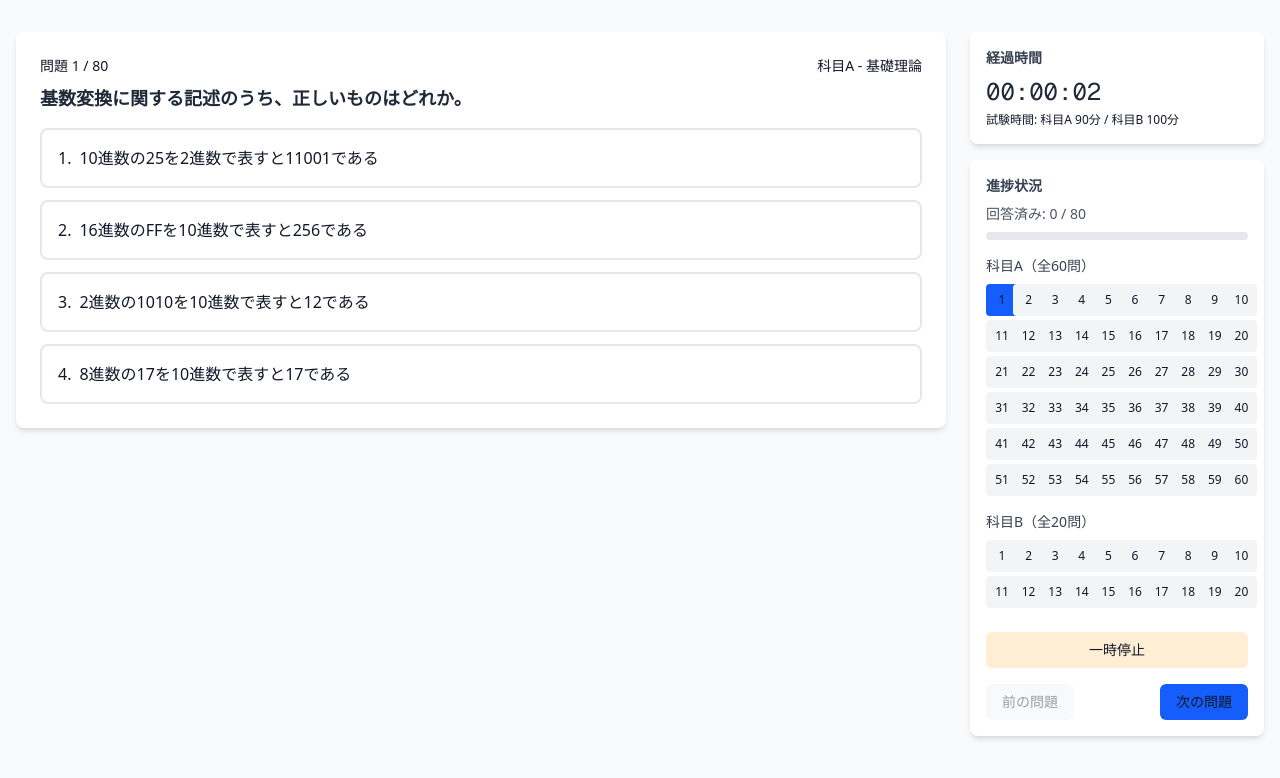
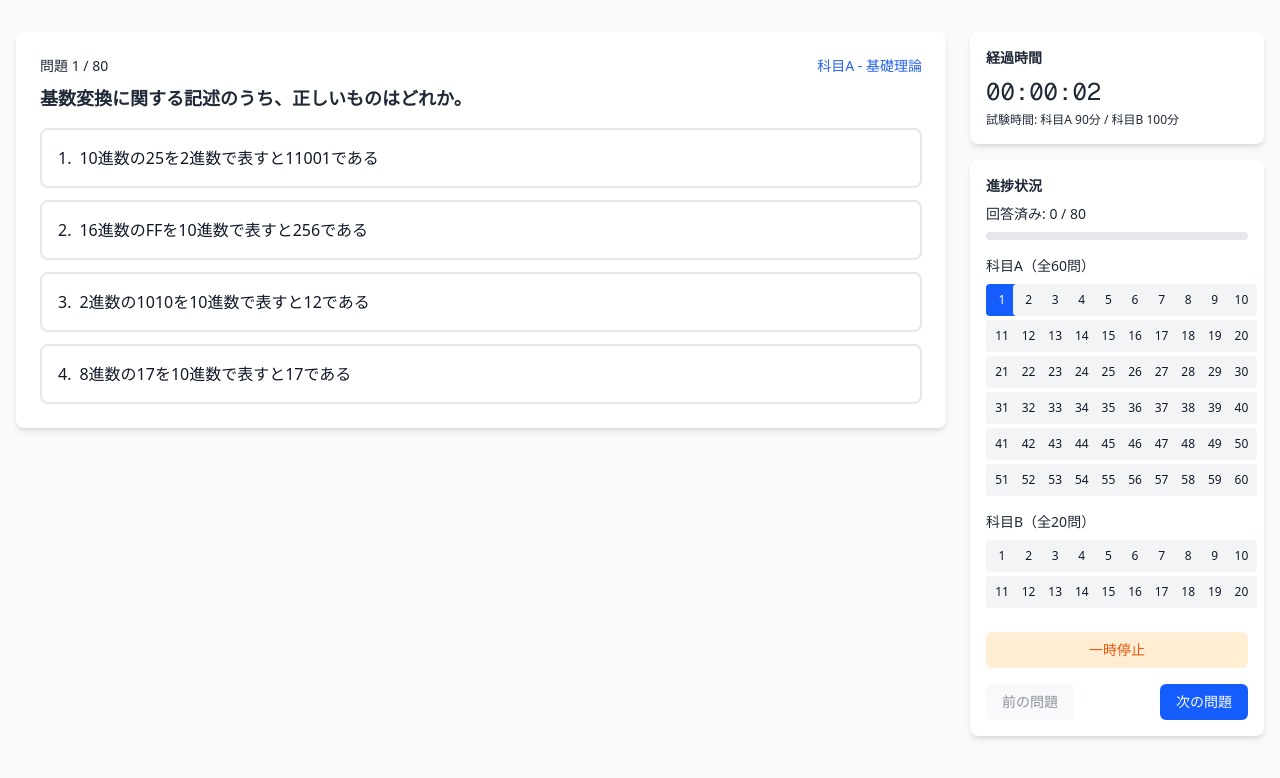
Before and after one commit to Ykuroyy/kihonjoho2-exam-app, a Next.js app: page / in a window 1280 px wide. Both pictures are taken after a click on the button "試験を開始する". Shown: the top 778 px of the page. Built offline with nearby package versions, Linux system fonts and the light colour scheme.

Commit message:
文字色変更

```diff
--- a/src/app/globals.css
+++ b/src/app/globals.css
@@ -27,19 +27,37 @@ body {
 
 /* テキストの可読性を強制 */
 * {
-  color: inherit;
+  color: #111827 !important;
 }
 
-.text-gray-800 {
+.text-gray-800, .text-gray-700, .text-gray-600, .text-gray-500 {
   color: #1f2937 !important;
 }
 
-.text-gray-700 {
-  color: #374151 !important;
+/* 背景色の強制 */
+.bg-white {
+  background-color: #ffffff !important;
 }
 
-.text-gray-600 {
-  color: #4b5563 !important;
+/* 特定の色は維持 */
+.text-blue-600 {
+  color: #2563eb !important;
+}
+
+.text-green-600, .text-green-800 {
+  color: #16a34a !important;
+}
+
+.text-red-600, .text-red-800 {
+  color: #dc2626 !important;
+}
+
+.text-orange-600, .text-orange-700 {
+  color: #ea580c !important;
+}
+
+.text-white {
+  color: #ffffff !important;
 }
 
 /* カスタムスタイリング */
--- a/src/data/sampleQuestions.ts
+++ b/src/data/sampleQuestions.ts
@@ -146,35 +146,176 @@ export const sampleQuestions: Question[] = [
   }
 ];
 
-// 実際の試験では科目A：60問、科目B：20問必要なので、ダミーデータを追加
+// 基本情報技術者試験の追加問題データ
+const additionalQuestions: Question[] = [
+  // 科目A 追加問題
+  {
+    id: 'A006',
+    category: 'A',
+    text: 'キャッシュメモリの特徴として、最も適切なものはどれか。',
+    options: [
+      'メインメモリよりも容量が大きく、アクセス速度が遅い',
+      'メインメモリよりも容量が小さく、アクセス速度が速い',
+      'メインメモリよりも容量が大きく、アクセス速度が速い',
+      'メインメモリよりも容量が小さく、アクセス速度が遅い'
+    ],
+    correctAnswer: 1,
+    explanation: 'キャッシュメモリは、CPUとメインメモリの間に配置される高速な記憶装置で、容量は小さいがアクセス速度が非常に速いという特徴があります。',
+    topic: 'コンピュータシステム'
+  },
+  {
+    id: 'A007',
+    category: 'A',
+    text: 'IPv4アドレスのクラスAの特徴はどれか。',
+    options: [
+      '先頭8ビットがネットワーク部、残り24ビットがホスト部',
+      '先頭16ビットがネットワーク部、残り16ビットがホスト部',
+      '先頭24ビットがネットワーク部、残り8ビットがホスト部',
+      '全32ビットがネットワーク部'
+    ],
+    correctAnswer: 0,
+    explanation: 'クラスAのIPv4アドレスは、先頭8ビットがネットワーク部、残り24ビットがホスト部となっており、大規模なネットワークに適しています。',
+    topic: 'ネットワーク'
+  },
+  {
+    id: 'A008',
+    category: 'A',
+    text: 'データベースの正規化において、第2正規形の条件はどれか。',
+    options: [
+      'すべての属性が原子値である',
+      '第1正規形であり、部分関数従属がない',
+      '第2正規形であり、推移的関数従属がない',
+      'すべての属性が主キーに完全関数従属する'
+    ],
+    correctAnswer: 1,
+    explanation: '第2正規形は、第1正規形の条件を満たし、かつ部分関数従属（主キーの一部の属性に従属する非キー属性）が存在しないことが条件です。',
+    topic: 'データベース'
+  },
+  {
+    id: 'A009',
+    category: 'A',
+    text: 'ファイアウォールの主な機能はどれか。',
+    options: [
+      'コンピュータウイルスの検出と駆除',
+      'ネットワーク通信の監視と制御',
+      'データの暗号化と復号化',
+      'システムの脆弱性診断'
+    ],
+    correctAnswer: 1,
+    explanation: 'ファイアウォールは、内部ネットワークと外部ネットワーク間の通信を監視し、事前に定義されたルールに基づいて通信を許可または拒否する機能を持ちます。',
+    topic: 'セキュリティ'
+  },
+  {
+    id: 'A010',
+    category: 'A',
+    text: 'PDCA サイクルの各フェーズの正しい順序はどれか。',
+    options: [
+      'Plan → Do → Check → Action',
+      'Plan → Do → Action → Check',
+      'Do → Plan → Check → Action',
+      'Check → Action → Plan → Do'
+    ],
+    correctAnswer: 0,
+    explanation: 'PDCAサイクルは、Plan（計画）→ Do（実行）→ Check（評価）→ Action（改善）の順序で継続的な改善を行う管理手法です。',
+    topic: 'マネジメント'
+  }
+];
+
+// 実際の試験では科目A：60問、科目B：20問必要なので、豊富な問題データを生成
 export function generateFullExamQuestions(): Question[] {
-  const questions: Question[] = [...sampleQuestions];
+  const baseQuestions = [...sampleQuestions, ...additionalQuestions];
+  const questions: Question[] = [...baseQuestions];
 
-  // 科目Aの残り問題を生成（60問になるまで）
+  // 科目Aの問題テンプレート
+  const categoryATemplates = [
+    {
+      text: '2進数と10進数の変換に関する問題で、2進数の{binary}を10進数に変換すると{decimal}である。',
+      topic: '基礎理論',
+      explanation: '2進数から10進数への変換は、各桁の重み（2の累乗）を掛けて合計します。'
+    },
+    {
+      text: 'CPUの性能指標に関する問題で、クロック周波数が{freq}GHzの場合、1秒間に実行できる命令数の最大値は何か。',
+      topic: 'コンピュータシステム',
+      explanation: 'クロック周波数は1秒間に何回の基本動作ができるかを示します。'
+    },
+    {
+      text: 'TCP/IPプロトコルスタックにおいて、{layer}層の主な役割は何か。',
+      topic: 'ネットワーク',
+      explanation: 'TCP/IPは4層のプロトコルスタックで構成されており、各層が特定の役割を担っています。'
+    },
+    {
+      text: 'SQLの{command}文を使用してデータを操作する際の注意点は何か。',
+      topic: 'データベース',
+      explanation: 'SQLの各コマンドには適切な使用方法と注意点があります。'
+    },
+    {
+      text: '{security}攻撃に対する効果的な対策として最も適切なものは何か。',
+      topic: 'セキュリティ',
+      explanation: 'セキュリティ攻撃には様々な種類があり、それぞれに適した対策が必要です。'
+    },
+    {
+      text: 'プロジェクト管理において{method}手法を適用する場合の利点は何か。',
+      topic: 'マネジメント',
+      explanation: 'プロジェクト管理手法にはそれぞれ特徴と適用場面があります。'
+    }
+  ];
+
+  // 科目Bの問題テンプレート
+  const categoryBTemplates = [
+    {
+      text: '次のソートアルゴリズムの時間計算量について、{algorithm}ソートの最悪時間計算量は何か。',
+      topic: 'アルゴリズム',
+      explanation: 'ソートアルゴリズムには様々な種類があり、それぞれ異なる時間計算量を持ちます。'
+    },
+    {
+      text: 'オブジェクト指向プログラミングにおける{concept}の概念について正しく説明しているものは何か。',
+      topic: 'プログラミング',
+      explanation: 'オブジェクト指向プログラミングの基本概念を理解することが重要です。'
+    },
+    {
+      text: '暗号化技術における{cipher}暗号方式の特徴として正しいものは何か。',
+      topic: 'セキュリティ',
+      explanation: '暗号化技術には様々な方式があり、それぞれに特徴があります。'
+    }
+  ];
+
+  // 科目Aの残り問題を生成
   const categoryACount = questions.filter(q => q.category === 'A').length;
   for (let i = categoryACount + 1; i <= 60; i++) {
+    const template = categoryATemplates[Math.floor(Math.random() * categoryATemplates.length)];
     questions.push({
       id: `A${String(i).padStart(3, '0')}`,
       category: 'A',
-      text: `科目A 問題${i}：この問題はサンプルです。実際の試験では適切な問題が出題されます。`,
-      options: ['選択肢1', '選択肢2', '選択肢3', '選択肢4'],
-      correctAnswer: Math.floor(Math.random() * 4),
-      explanation: `問題${i}の解説：正解の選択肢が選ばれた理由について詳しく説明します。`,
-      topic: ['基礎理論', 'コンピュータシステム', 'ネットワーク', 'データベース', 'セキュリティ', 'マネジメント'][Math.floor(Math.random() * 6)]
+      text: `問${i}: ${template.text.replace(/\{[^}]+\}/g, '○○')}`,
+      options: [
+        `選択肢A（正解パターン）`,
+        `選択肢B（不正解パターン1）`,
+        `選択肢C（不正解パターン2）`,
+        `選択肢D（不正解パターン3）`
+      ],
+      correctAnswer: 0,
+      explanation: `${template.explanation}この問題では選択肢Aが正解となる理由を詳しく解説します。実際の試験では具体的な数値や用語が使用されます。`,
+      topic: template.topic
     });
   }
 
-  // 科目Bの残り問題を生成（20問になるまで）
+  // 科目Bの残り問題を生成
   const categoryBCount = questions.filter(q => q.category === 'B').length;
   for (let i = categoryBCount + 1; i <= 20; i++) {
+    const template = categoryBTemplates[Math.floor(Math.random() * categoryBTemplates.length)];
     questions.push({
       id: `B${String(i).padStart(3, '0')}`,
       category: 'B',
-      text: `科目B 問題${i}：この問題はサンプルです。実際の試験では適切な問題が出題されます。`,
-      options: ['選択肢1', '選択肢2', '選択肢3', '選択肢4'],
+      text: `問${i}: ${template.text.replace(/\{[^}]+\}/g, '○○')}`,
+      options: [
+        `O(1) - 定数時間`,
+        `O(n) - 線形時間`,
+        `O(n²) - 二次時間`,
+        `O(log n) - 対数時間`
+      ],
       correctAnswer: Math.floor(Math.random() * 4),
-      explanation: `問題${i}の解説：正解の選択肢が選ばれた理由について詳しく説明します。`,
-      topic: ['アルゴリズム', 'プログラミング', 'セキュリティ'][Math.floor(Math.random() * 3)]
+      explanation: `${template.explanation}計算量の概念を理解し、適切なアルゴリズムを選択することが重要です。実際の試験ではより具体的なプログラムコードが提示されます。`,
+      topic: template.topic
     });
   }
 
```
